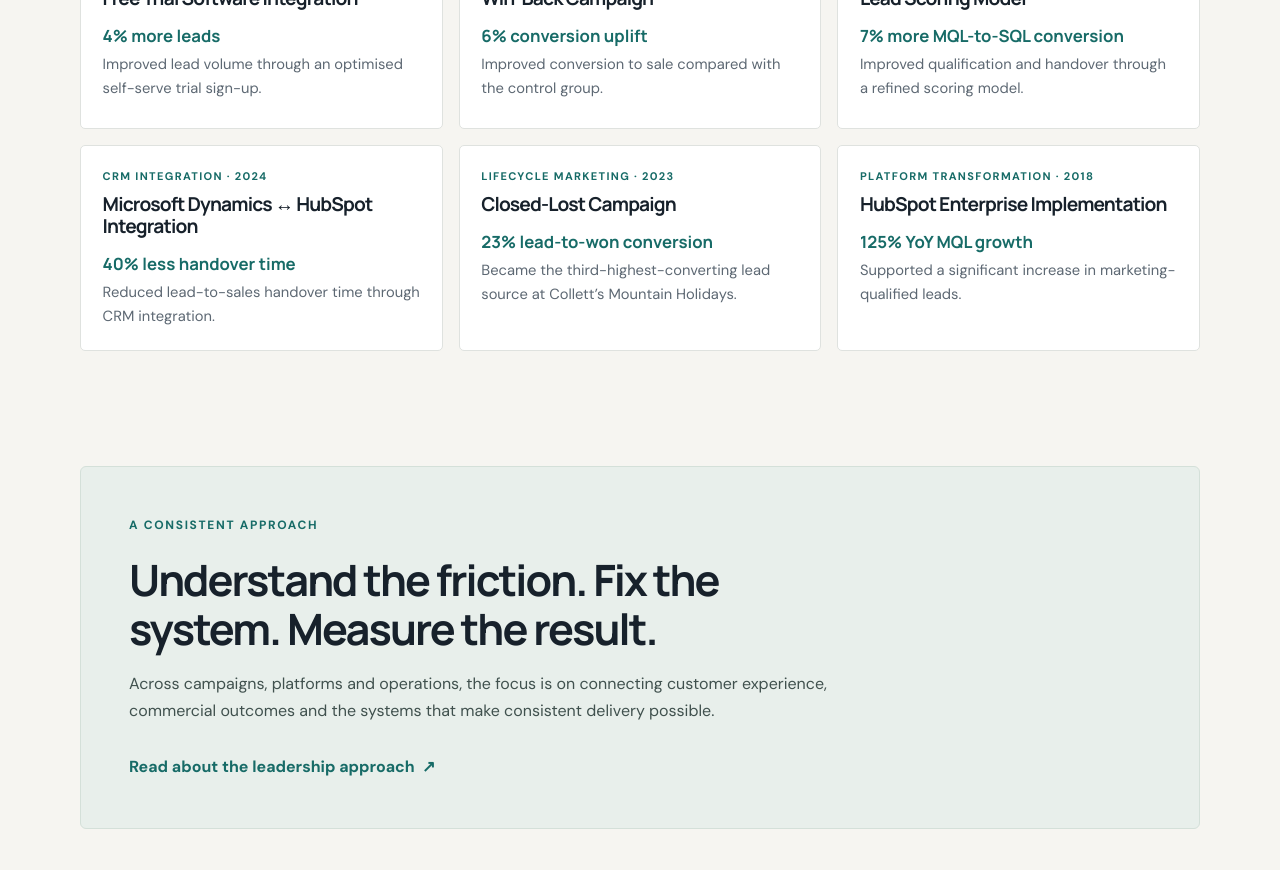
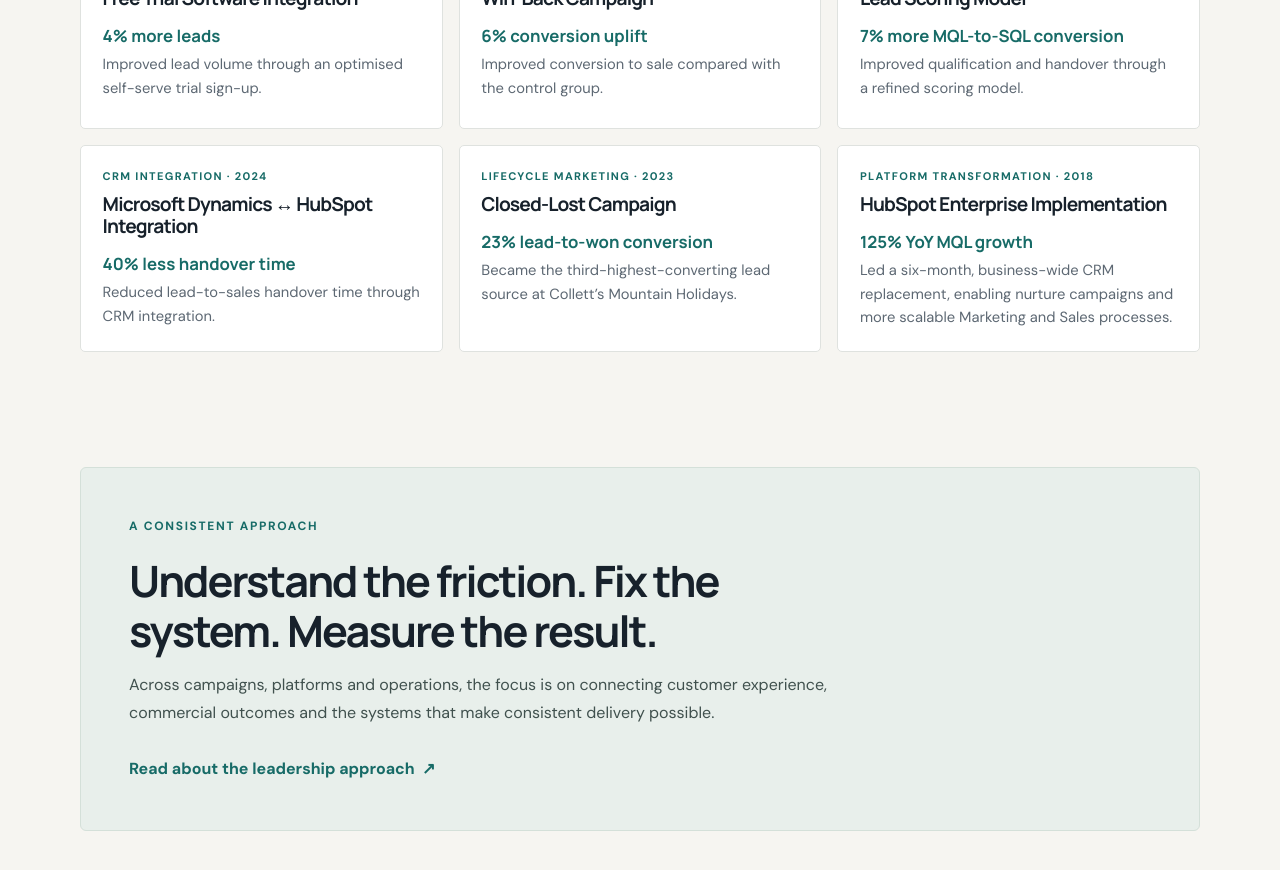
Before and after one commit to georgefwmurray/Marketing-Operations-Control-Centre, a Jekyll site: the page built from Campaign-Commercial-Projects.md, in a window 1280 px wide and 900 px high, scrolled down 1923 px. Shown: the top 870 px of the window. Built offline with Jekyll 4.4.1, drawn with Linux system fonts in a browser that asks for light colours.

Commit message:
Update portfolio summary for HubSpot transformation

```diff
--- a/Campaign-Commercial-Projects.md
+++ b/Campaign-Commercial-Projects.md
@@ -41,7 +41,7 @@ description: "Selected campaign, sales and platform projects across marketing au
     <article class="project-card"><span class="project-category">Lead management · 2024</span><h3><a href="Campaign%20%26%20Commercial%20Projects/Lead-Scoring-Model.html">Lead Scoring Model</a></h3><strong>7% more MQL-to-SQL conversion</strong><p>Improved qualification and handover through a refined scoring model.</p></article>
     <article class="project-card"><span class="project-category">CRM integration · 2024</span><h3><a href="Campaign%20%26%20Commercial%20Projects/Microsoft-Dynamics-HubSpot-Integration.html">Microsoft Dynamics ↔ HubSpot Integration</a></h3><strong>40% less handover time</strong><p>Reduced lead-to-sales handover time through CRM integration.</p></article>
     <article class="project-card"><span class="project-category">Lifecycle marketing · 2023</span><h3><a href="Campaign%20%26%20Commercial%20Projects/Closed-Lost-Campaign.html">Closed-Lost Campaign</a></h3><strong>23% lead-to-won conversion</strong><p>Became the third-highest-converting lead source at Collett’s Mountain Holidays.</p></article>
-    <article class="project-card"><span class="project-category">Platform transformation · 2018</span><h3><a href="Campaign%20%26%20Commercial%20Projects/HubSpot-Enterprise-Implementation.html">HubSpot Enterprise Implementation</a></h3><strong>125% YoY MQL growth</strong><p>Supported a significant increase in marketing-qualified leads.</p></article>
+    <article class="project-card"><span class="project-category">Platform transformation · 2018</span><h3><a href="Campaign%20%26%20Commercial%20Projects/HubSpot-Enterprise-Implementation.html">HubSpot Enterprise Implementation</a></h3><strong>125% YoY MQL growth</strong><p>Led a six-month, business-wide CRM replacement, enabling nurture campaigns and more scalable Marketing and Sales processes.</p></article>
   </div>
 </section>
 
```
